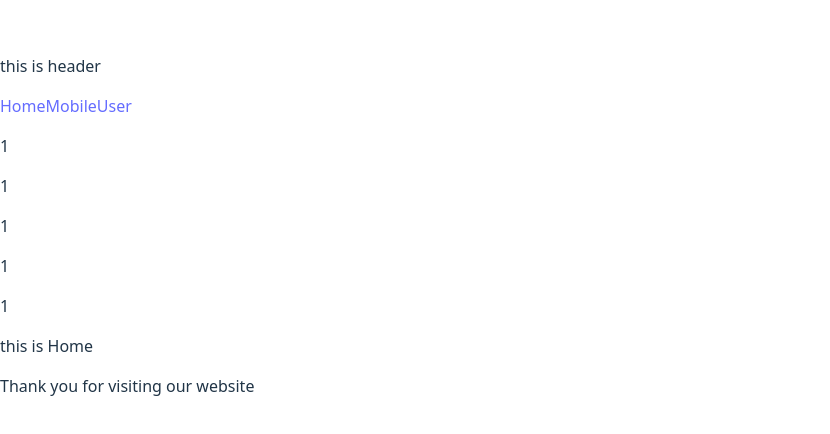
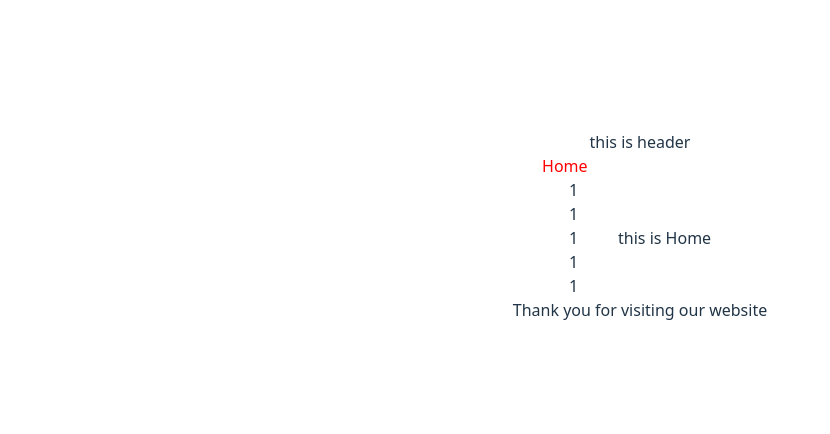
Before and after one commit to mdsheikhmohaimenulislam/My_card, a React (Vite) app: page / in a window 1280 px wide. Shown: the part 174-608 px from the top of the page, without its empty margins (0-830 px from the left). Built offline with nearby package versions, Linux system fonts and the light colour scheme; no server answers.

Commit message:
Color modify done

```diff
--- a/src/App.css
+++ b/src/App.css
@@ -1,4 +1,4 @@
-/* #root {
+#root {
   max-width: 1280px;
   margin: 0 auto;
   padding: 2rem;
@@ -52,4 +52,4 @@ nav a:hover{
   color: palevioletred
 }
 
-@import "tailwindcss"; */
+@import "tailwindcss";
```
